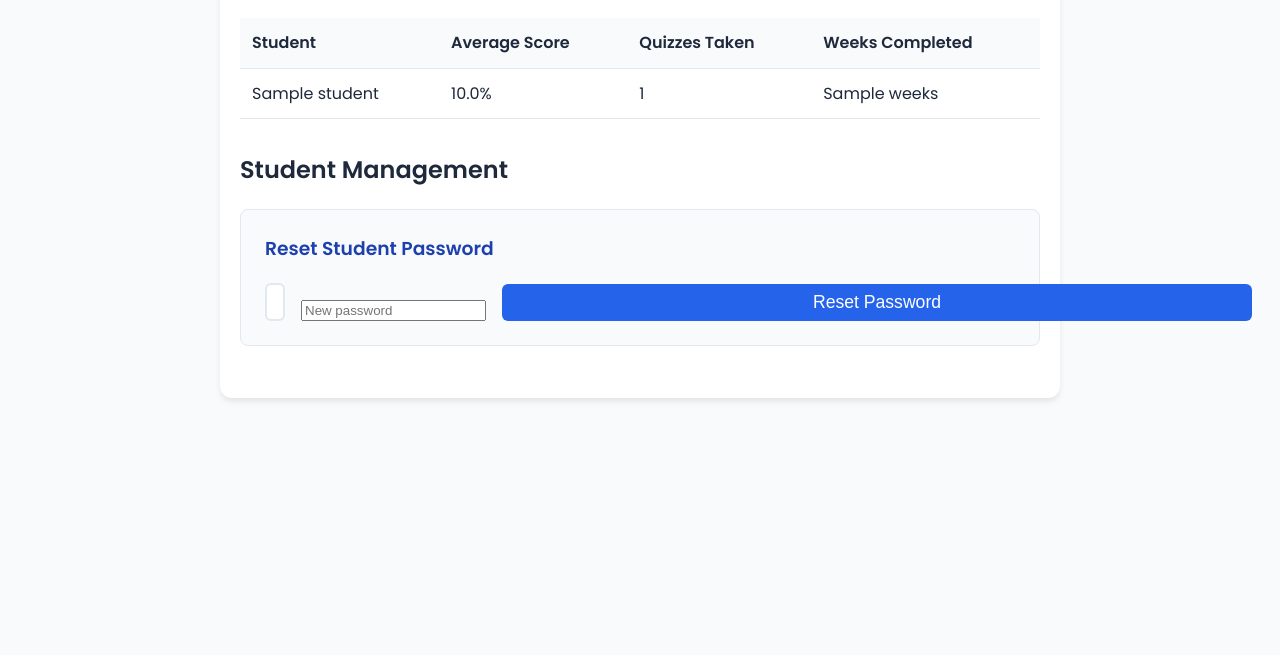
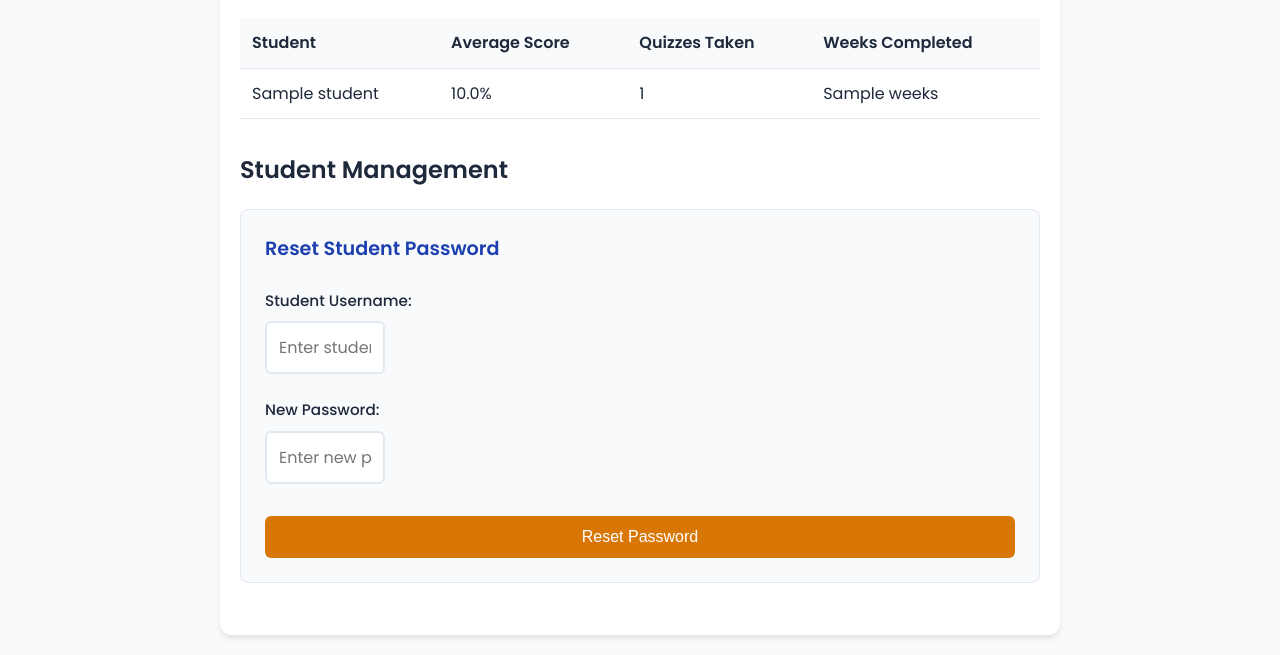
Before and after one commit to marlanamc/ESOL_LMS, a Flask app: template templates/teacher_dashboard.html in a window 1280 px wide. Shown: the part 853-1508 px from the top of the page. Before the commit the page ends 1254 px from the top, so only its background shows below. Run offline with Flask 3, Linux system fonts and the light colour scheme; the template is opened without the code that fills it: most values are stand-ins (such as "Sample title", 1, 10 or a date in 2020).

Commit message:
Clean up teacher dashboard password reset form
- Convert horizontal form layout to vertical stacked layout
- Add proper labels for better accessibility and clarity
- Improve form styling with consistent spacing and typography
- Add orange reset button to distinguish from other actions
- Make form more user-friendly and professional looking

```diff
--- a/static/style.css
+++ b/static/style.css
@@ -428,23 +428,55 @@
 .password-reset-form h3 {
     margin-top: 0;
     color: var(--secondary-color);
+    font-size: 1.2rem;
+    margin-bottom: 1.5rem;
 }
 
-.form-row {
-    display: flex;
-    gap: 1rem;
-    align-items: end;
+.password-reset-form .form-group {
+    margin-bottom: 1.5rem;
 }
 
-.form-row input {
-    flex: 1;
-    margin-bottom: 0;
+.password-reset-form label {
+    display: block;
+    font-weight: 500;
+    margin-bottom: 0.5rem;
+    color: var(--text-color);
+    font-size: 0.95rem;
 }
 
-.form-row button {
-    flex: 0 0 auto;
-    padding: 0.5rem 1rem;
-    margin-bottom: 0;
+.password-reset-form input {
+    width: 100%;
+    padding: 0.75rem;
+    border: 2px solid #e2e8f0;
+    border-radius: 6px;
+    font-size: 1rem;
+    font-family: 'Poppins', sans-serif;
+    box-sizing: border-box;
+    transition: border-color 0.15s ease;
+}
+
+.password-reset-form input:focus {
+    outline: none;
+    border-color: var(--primary-color);
+    box-shadow: 0 0 0 3px rgba(37, 99, 235, 0.1);
+}
+
+.reset-button {
+    background-color: var(--warning-color);
+    color: white;
+    border: none;
+    padding: 0.75rem 1.5rem;
+    border-radius: 6px;
+    font-size: 1rem;
+    font-weight: 500;
+    cursor: pointer;
+    transition: background-color 0.15s ease;
+    width: 100%;
+    margin-top: 0.5rem;
+}
+
+.reset-button:hover {
+    background-color: #b45309;
 }
 
 .dashboard-stats {
--- a/templates/teacher_dashboard.html
+++ b/templates/teacher_dashboard.html
@@ -111,11 +111,15 @@
                 <div class="teacher-tools">
                     <form method="POST" action="{{ url_for('reset_student_password') }}" class="password-reset-form">
                         <h3>Reset Student Password</h3>
-                        <div class="form-row">
-                            <input type="text" name="username" placeholder="Student username" required>
-                            <input type="password" name="new_password" placeholder="New password" required>
-                            <button type="submit">Reset Password</button>
+                        <div class="form-group">
+                            <label for="username">Student Username:</label>
+                            <input type="text" id="username" name="username" placeholder="Enter student username" required>
                         </div>
+                        <div class="form-group">
+                            <label for="new_password">New Password:</label>
+                            <input type="password" id="new_password" name="new_password" placeholder="Enter new password" required>
+                        </div>
+                        <button type="submit" class="reset-button">Reset Password</button>
                     </form>
                 </div>
             </div>
```
